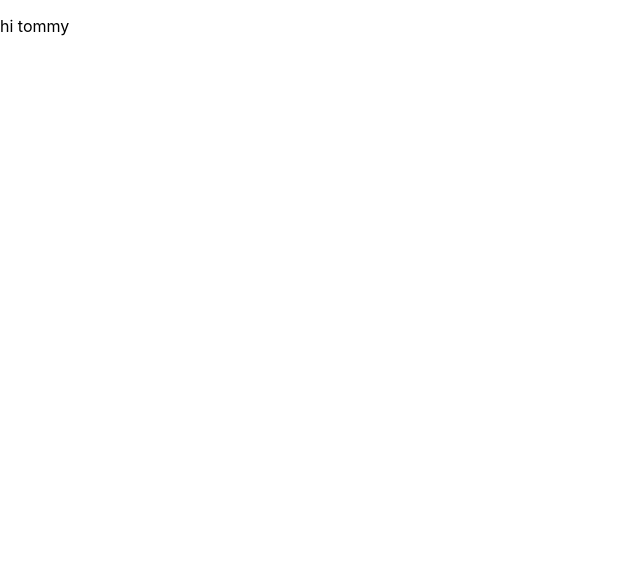
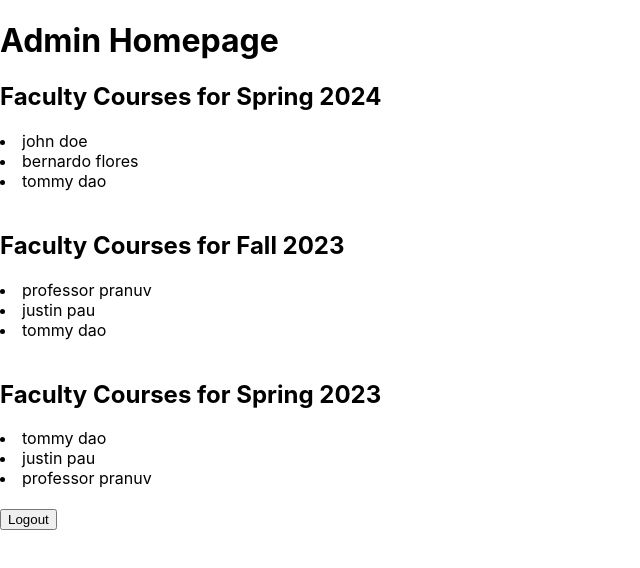
Before and after one commit to BritneyJaculina/CMPE272FinalProject, a React (Create React App) app: page /AdminHomePage in a window 1280 px wide. Shown: the top 568 px of the page, without its empty margins (0-640 px from the left). Built offline with nearby package versions, Linux system fonts and the light colour scheme.

Commit message:
basic ui & connected pages between login and adminhomepage

```diff
--- a/package.json
+++ b/package.json
@@ -13,6 +13,8 @@
   "license": "ISC",
   "private": true,
   "dependencies": {
+    "@emotion/react": "^11.11.4",
+    "@mui/material": "^5.15.13",
     "@testing-library/jest-dom": "^5.17.0",
     "@testing-library/react": "^13.4.0",
     "@testing-library/user-event": "^13.5.0",
--- a/src/App.js
+++ b/src/App.js
@@ -12,6 +12,7 @@ function App() {
         <BrowserRouter>
                 <ToastContainer position = "top-center"/>
                 <Routes>
+                    <Route exact path="/" element={<Login />} />
                     <Route exact path="/Login" element={<Login />} />
                     <Route exact path="/AdminHomePage" element={<AdminHomePage />} />
                 </Routes>
--- a/src/components/AdminHomePage.jsx
+++ b/src/components/AdminHomePage.jsx
@@ -1,8 +1,36 @@
+import React from "react";
+import {Link} from "react-router-dom";
 
 const AdminHomePage = () => {
+    const professors = ["john doe", "bernardo flores", "tommy dao", "justin pau", "professor pranuv"];
     return (
-        <p>hi tommy</p>
+        <form>
+            <h1>Admin Homepage</h1>
+            <h2>Faculty Courses for Spring 2024</h2>
+            <li>{professors[0]}</li>
+            <li>{professors[1]}</li>
+            <li>{professors[2]}</li>
+            <br/>
+
+            <h2>Faculty Courses for Fall 2023</h2>
+            <li>{professors[4]}</li>
+            <li>{professors[3]}</li>
+            <li>{professors[2]}</li>
+            <br/>
+
+            <h2>Faculty Courses for Spring 2023</h2>
+            <li>{professors[2]}</li>
+            <li>{professors[3]}</li>
+            <li>{professors[4]}</li>
+            <br/>
+
+            <Link to="/Login"><button>
+                Logout
+            </button>
+            </Link>
+        </form>
     );
 }
 
+
 export default AdminHomePage;
--- a/src/components/Login.jsx
+++ b/src/components/Login.jsx
@@ -1,11 +1,24 @@
-import React from 'react';
+import React, {useState} from 'react';
+import {Link} from "react-router-dom";
+//import { TextField } from "@mui/material";
 
 const Login = () => {
+
+    //const [name, setName] = useState("")
+
     return (
-        <div>
-            <h1>britney</h1>
-            <p>tommy</p>
-        </div>
+        <form>
+            <h1>Login Page</h1>
+            <div>username</div>
+            <input type="text"/>
+
+            <div>password</div>
+            <input type="text"/>
+            <Link to="/AdminHomePage"><button>
+                Login
+            </button>
+            </Link>
+        </form>
     );
 }
 
```
Also changed, not shown: 1 other file (tests, documents, lock files or other folders).
